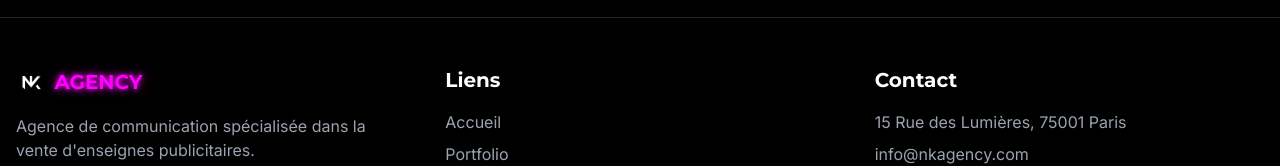
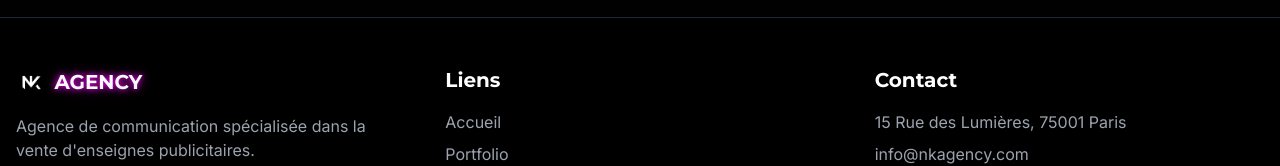
Before and after one commit to Nkagency63/nk-agency, a React (Vite) app: page / in a window 1280 px wide. Shown: the part 4205-4371 px from the top of the page. Built offline with nearby package versions, Linux system fonts and the light colour scheme.

Commit message:
Visual edit in Lovable
Edited UI in Lovable

```diff
--- a/src/components/Layout.tsx
+++ b/src/components/Layout.tsx
@@ -100,7 +100,7 @@ const Layout = () => {
               <div className="flex items-center mb-4">
                 <img src="/lovable-uploads/f3ed4c91-dfb6-47c8-b017-6a1414937753.png" alt="NK AGENCY Logo" className="h-8 mr-2" />
                 <h3 className="text-xl font-bold text-white">
-                  <span className="neon-text-pink">AGENCY</span>
+                  <span className="neon-text-pink text-slate-50">AGENCY</span>
                 </h3>
               </div>
               <p className="text-gray-400 mb-4">
```
